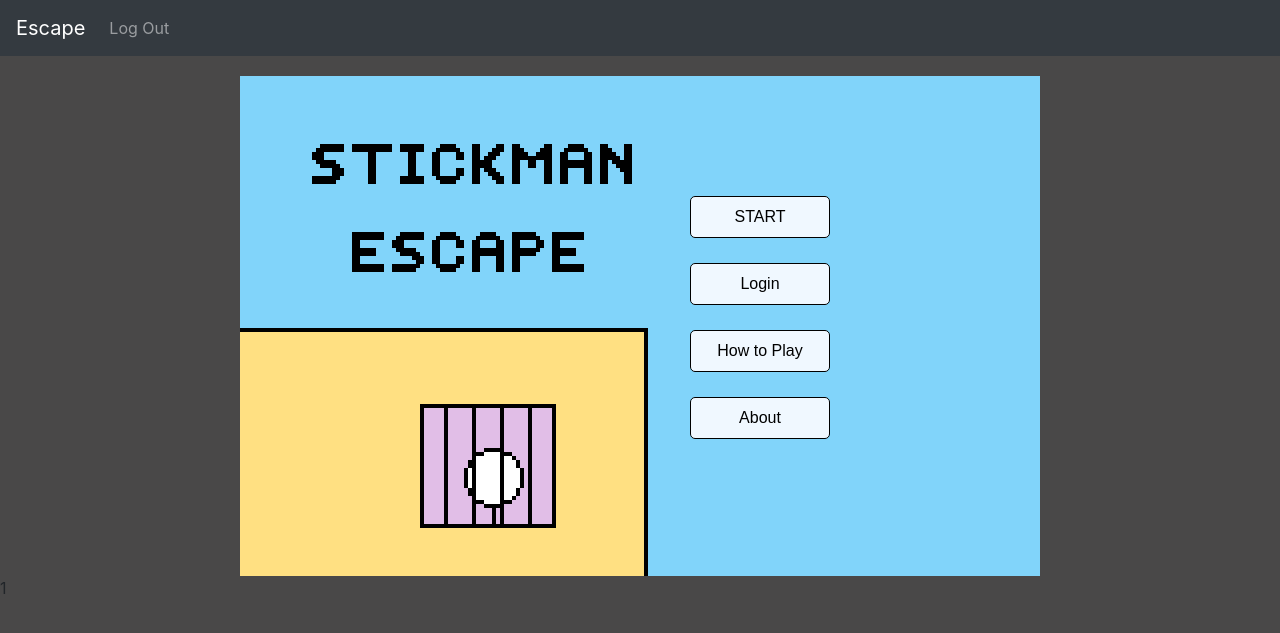
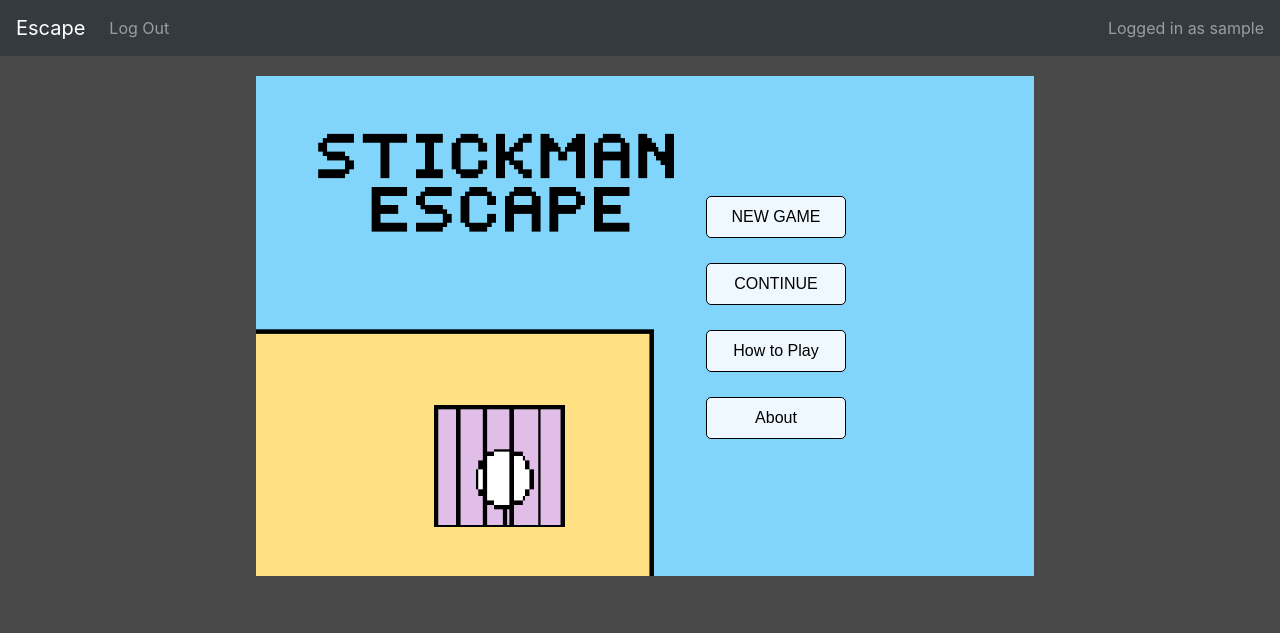
Before and after one commit to Tarctic/escape, a Django app: template escape/templates/escape/index.html in a window 1280 px wide. Shown: the top 633 px of the page. Run offline with Django 4.2, Linux system fonts and the light colour scheme; a user stored in the database is signed in; data comes from the database, SQL or seed files in the repository; both versions use the stored data as it was after the commit; tables that the repository leaves empty hold one stand-in row (values such as "Sample post"); the template is opened without the code that fills it: most values are stand-ins (such as "Sample title", 1, 10 or a date in 2020); some libraries are stand-ins or nearby versions; some web fonts are replaced.

Commit message:
Continue and Save Game

```diff
--- a/escape/static/escape/game5.js
+++ b/escape/static/escape/game5.js
@@ -1,34 +1,47 @@
 const { useState, useEffect } = React;
 
-const Start = ({setStart}) => {
+const Start = ({id, Game, save }) => {
+
+    if (id>0) {
+        var cont = true
+        if (save==0) {
+            var cont = false
+        }
+        var login = false;
+    }
+    else {
+        var cont = false;
+        var login = true;
+    }
 
     return(
         <div className="center d-flex flex-column">
-            <button className="bt p-2" onClick={() =>{setStart(false)}}>START</button>
-            <button className="bt p-2" onClick={() =>  window.location.href='/escape/login'}>Login</button>
+            <button className="bt p-2" onClick={() =>{Game(0)}}>NEW GAME</button>
+            {cont && <button className="bt p-2" onClick={() =>{Game(1)}}>CONTINUE</button>}
+            {login && <button className="bt p-2" onClick={() =>  window.location.href='/login'}>Login</button>}
             <button className="bt p-2">How to Play</button>
             <button className="bt p-2">About</button>
         </div>
     )
 }
 
-const Main = ({ bgProp, save, setSave }) => {
+const Main = ({ save, saveGame }) => {
 
-
-    const [obj, setObj] = useState(['inv',0,'door1','door2','clock','db','mc1','start'])
+    const [bg, setBg] = useState('bg1')
+    const [obj, setObj] = useState(['bg1','inv',0,'door1','door2','clock','db','mc1','text1'])
     const [items, setItem] = useState(['','','','','','','','','',])
     const [text, setText] = useState()
     const [speaking, setSpeaking] = useState(false)
-
     const [box,setBox] = useState({
         keyinv: false,
         paperinv: false
     })
 
     const openSave = () => {
-
+        console.log("save: " + save)
         if (save==1) {
-            setObj(['inv', 0, 'door1', 'door2', 'clock', 'db', 'mc1', 'dbclick'])
+        setBg('bg1')
+        setObj(['inv', 0, 'door1', 'door2', 'clock', 'db', 'mc1', 'dbclick'])
             setItem(['keyinv','','','','','','','','',])
         }
         else if (save==2) {
@@ -55,7 +68,6 @@ const Main = ({ bgProp, save, setSave }) => {
         if (a!=0) {
             newObj.push(a)
         }
-        console.log(newObj)
         setObj(newObj)
     }
 
@@ -69,10 +81,8 @@ const Main = ({ bgProp, save, setSave }) => {
                 break
             }
         }
-        console.log(n)
         newItem[n] = item
-        console.log(newItem)
-        setItem(items => newItem)
+        setItem(newItem)
     }
 
     const delFromInv = (item) => {
@@ -87,35 +97,32 @@ const Main = ({ bgProp, save, setSave }) => {
                 finalItem.push('')
             }
         }
-        console.log(finalItem)
-        setItem(items => finalItem)
+        setItem(finalItem)
     }
 
     const panel2 = () => {
-        bgProp('bg2')
+        setBg('bg2')
         const newObj = ['inv','left1','mc2','paint',0]
-        setObj(obj => newObj)
+        setObj(newObj)
     }
 
     const panel3 = () => {
-        bgProp('bg3')
+        setBg('bg3')
         const newObj = ['inv','left2','right','mc3','nerd','text4']
-        setObj(obj => newObj)
+        setObj(newObj)
     }
 
     const panel4 = () => {
-        setSave(5)
-        bgProp('bg4')
-        const newObj = ['end']
-        setObj(obj => newObj)
+        saveGame(5)
+        setBg('end')
+        setObj([])
         setTimeout(() => {
-            const finalObj = ['endcard']
-            setObj(obj => finalObj)
+            setBg('endcard')
+            setObj(['goback'])
         }, 10000);
     }
 
     const func = (item) => {
-        console.log(box[item])
         var namelist = ['keyinv','paperinv']
         var funclist = [key,paper]
         for (var i=0;i<namelist.length;i++) {
@@ -162,11 +169,19 @@ const Main = ({ bgProp, save, setSave }) => {
         setText(thing)
         delAddObj(0,'text')
         setSpeaking(true)
-        console.log(thing)
+    }
+
+    const [open, setOpen] = useState(1)
+    if (open>0){
+        openSave()
+        setOpen(open-1)
     }
 
     return (
-        <div class="main">
+        <div className="main">
+
+            <div className={`bg ${bg}`}></div>
+
             {obj.includes('inv') &&
             <div className="inv d-flex flex-row">
             {items.map((item) => (
@@ -177,24 +192,21 @@ const Main = ({ bgProp, save, setSave }) => {
             </div>
             }
 
-            {/*Objects added will affect the position of all objects below them*/}
-
             {obj.includes('door1') && <div className="door1" onClick={() => {if (!speaking) {say("It won't budge")}}}></div>}
-            {obj.includes('door2') && <div className="door2" onClick={() => {if (obj.includes('key')) {panel2();delFromInv('keyinv');setSave(2)} else {if (!speaking) {say("It's locked... Who would've guessed?")}}}}></div>}
+            {obj.includes('door2') && <div className="door2" onClick={() => {if (obj.includes('key')) {panel2();delFromInv('keyinv');saveGame(2)} else {if (!speaking) {say("It's locked... Who would've guessed?")}}}}></div>}
             {obj.includes('clock') && <div className="clock" onClick={() => {if (!speaking) {say("The only thing faster than my math teacher...")}}}></div>}
-            {obj.includes('db') && <div className="dustbin" onClick={() => {if (obj.includes('dbclick')) {addToInv('keyinv');delAddObj('dbclick',0);setSave(1); if (!speaking) {say("Huh? What's a key doing here?")}}}}></div>}
+            {obj.includes('db') && <div className="dustbin" onClick={() => {if (obj.includes('dbclick')) {addToInv('keyinv');delAddObj('dbclick',0);saveGame(1); if (!speaking) {say("Huh? What's a key doing here?")}}}}></div>}
             {obj.includes('mc1') && <div className="mc mc1"></div>}
-            {obj.includes('start') && <button className="start" onClick={() => {setSpeaking(true);delAddObj('start','text1');openSave()}} >Start</button>}
             {obj.includes('text1') && <div className="text text1" onClick={() => {delAddObj('text1','text2')}}>I've been trapped here for hours</div>}
             {obj.includes('text2') && <div className="text text1" onClick={() => {delAddObj('text2','text3')}}>Who thought detention would be this bad</div>}
             {obj.includes('text3') && <div className="text text1" onClick={() => {setSpeaking(false),delAddObj('text3','dbclick')}}>I need to find a way out . . .</div>}
             {obj.includes('text') && <div className="text text1" onClick={() => {setSpeaking(false),delAddObj('text',0)}}>{text}</div>}
 
             {obj.includes('mc2') && <div className="mc mc2"></div>}
-            {obj.includes('left1') && <div className="left left1" onClick={() => {panel3();setSave(4)}}></div>}
+            {obj.includes('left1') && <div className="left left1" onClick={() => {if (obj.includes('bigpaper')) {addToInv('paperinv'); saveGame(4)}; panel3(); if (items.includes('paperinv')) {saveGame(4)};}}></div>}
             {obj.includes('paint') && <div className="paint" onClick={() => {if (!items.includes('paperinv')) {delAddObj('paint','behind')}}}></div>}
             {obj.includes('behind') && <div className="behind"></div>}
-            {obj.includes('behind') && <div className="paper" onClick={() => {delAddObj('behind','paint');addToInv('paperinv');setSave(3);}}></div>}
+            {obj.includes('behind') && <div className="paper" onClick={() => {delAddObj('behind','paint');addToInv('paperinv');saveGame(3);}}></div>}
             {obj.includes('bigpaper') && <div className="bigpaper" onClick={() => {delAddObj('bigpaper',0),addToInv('paperinv')}}></div>}
 
             {obj.includes('left2') && <div className="left left2" onClick={() => {if (obj.includes('goleft')) {panel4()}}}></div>}
@@ -203,43 +215,30 @@ const Main = ({ bgProp, save, setSave }) => {
             {obj.includes('nerd') && <div className="nerd"></div>}
             {obj.includes('text4') && <div className="text text4" onClick={() => delAddObj('text4','text5')}>You shall not pass!</div>}
             {obj.includes('text5') && <div className="text text4" onClick={() => delAddObj('text5','input')}>*whispers* Unless you know the secret code...</div>}
-            {obj.includes('input') &&
-                <form className="form" onSubmit={onSubmit}>
-                    <input type="text" value={code} onChange={(e) => setCode(e.target.value)}/>
-                    <input type="submit" />
-                </form>
-            }
+            {obj.includes('input') && <form className="form" onSubmit={onSubmit}>
+                <input type="text" value={code} onChange={(e) => setCode(e.target.value)}/>
+                <input type="submit" />
+            </form>}
             {obj.includes('goleft') && <div className="text text4" onClick={() => panel4()}>hehe go right ahead...</div>}
-            {obj.includes('text6') && <div className="text text4" onClick={() => {panel2()}}>WRONG CODE! GO BACK!</div>}
-            {obj.includes('end') && <div className="end"></div>}
-            {obj.includes('endcard') && <div className="endcard"></div>}
-
+            {obj.includes('text6') && <div className="text text4" onClick={() => panel2()}>WRONG CODE! GO BACK!</div>}
+            {obj.includes('goback') && <div className="goback" onClick={() => window.location.reload()}> Main Menu</div>}
         </div>
     )
 }
 
 function App() {
 
-    const [start,setStart] = useState(true)
-    const [bg, setBg] = useState('bg1')
-
     const [save, setSave] = useState(0)
+    const [main, setMain] = useState(false)
+    const [start, setStart] = useState(false)
 
     const id = document.querySelector('#id').innerHTML
 
-    if (id>0) {
-        fetch(`http://127.0.0.1:8000/escape/save/${id}`)
-       .then(response => response.json())
-       .then(res => {
-           setSave(res.savenum)
-       })
-    }
-
     const saveGame = (num) => {
 
-        console.log(num)
+        console.log("saving save no."+num)
         if (id>0) {
-            fetch(`http://127.0.0.1:8000/escape/save/${id}`, {
+            fetch(`http://127.0.0.1:8000/save/${id}`, {
                 headers: {
                     'X-CSRFToken': csrf_token
                 },
@@ -251,28 +250,55 @@ function App() {
         }
     }
 
+    const Game = (num) => {
+        if (num!=0 && id>0) {
+            console.log('fetching save')
+            fetch(`http://127.0.0.1:8000/save/${id}`)
+           .then(response => response.json())
+           .then(res => {
+               num = res.savenum
+               console.log('fetched save no.'+num)
+               setSave(num)
+               setMain(true)
+           })
+        } else {
+            saveGame(0)
+            setSave(0)
+            setMain(true)
+        }
+    }
+
+    const START = () => {
+        if (id>0) {
+        fetch(`http://127.0.0.1:8000/save/${id}`)
+        .then(response => response.json())
+        .then(res => {
+            var save = res.savenum
+            setSave(save)
+            console.log('fetched save no.'+save)
+            setStart(true)
+        })}
+        else {setStart(true)}
+    }
+
+    const [once, setOnce] = useState(true)
+    if (once) {
+        setOnce(false)
+        START()
+    }
+
     return (
         <div>
-            <div className="startbg" style={{display: start ? 'block':'none'}}>
-                <Start setStart={setStart} />
+            <div className="main">
+                {!main && start && <div className="startbg">
+                    <Start id={id} Game={Game} START={START} save={save} />
+                </div>}
             </div>
-            <div className={bg} style={{display: start ? 'none':'block'}}>
-                <Main bgProp={setBg} save={save} setSave={saveGame}/>
-            </div>
+            {main && <div>
+                <Main save={save} saveGame={saveGame} />
+            </div>}
         </div>
     );
 }
 
 ReactDOM.render(<App />, document.querySelector("#app"));
-
-// save progress by saving stuff to login
-// stuff = getting the key, panel2, getting the paper, panel 3, end
-// to do this, some variable or number will be stored in a model that tracks user progress
-// once a stuff is clicked, post request will be sent to views.py and then saved to models.py
-// when user comes back, continue from where they left by using a get request that gives tells us the progress
-// then each progress var/num should trigger a function that sets the appropriate state
-// state = panel, inventory, objects
-
-// less imp:
-// + if user is logged in, show log out
-// + if it's a new user show NEW GAME, otherwise show CONTINUE
--- a/escape/static/escape/styles5.css
+++ b/escape/static/escape/styles5.css
@@ -1,19 +1,24 @@
 body {
     max-width: 100%;
     background-color: rgb(73, 72, 72);
-    /* overflow-y: hidden;
-    overflow-x: hidden; */
+    overflow-x: hidden;
 }
 
 /*start*/
+
+.bg{
+    position: absolute;
+    height: 500px;
+    width: 800px;
+    margin: 0 auto;
+}
+
 .startbg{
     background: url('images/start.png');
     background-size: contain;
     background-repeat: no-repeat;
     height: 500px;
     width: 800px;
-    margin: 0 auto;
-    margin-top: 20px;
 }
 
 .center{
@@ -37,40 +42,28 @@ body {
     background: url('images/p1.png');
     background-size: contain;
     background-repeat: no-repeat;
-    height:500px;
-    width: 800px;
-    margin: 0 auto;
-    margin-top: 20px;
 }
 
 /* divs */
 
 .main{
-    width: 100%;
-    height: 100%;
     position: relative;
+    width: 60%;
+    margin: 0 auto;
+    margin-top: 20px;
 }
 
-/* buttons */
-
-.start{
-    border-radius: 1px;
-    position: absolute;
-    height: 40px;
-    width: 80px;
-    top: 250px;
-    left: 350px;
-    border: 1px grey solid;
-    background-color: white;
-}
 
 /* text boxes */
 
 .text{
     border: black solid 1px;
+    border-radius: 5px;
     width: 150px;
     position: absolute;
+    background-color:white;
     padding-left: 5px;
+    user-select: none;
 }
 
 .text1{
--- a/escape/templates/escape/index.html
+++ b/escape/templates/escape/index.html
@@ -6,6 +6,6 @@
 
 {% block body %}
 <div id="app"></div>
-<label type="hidden" id="id">{{id}}</label>
+<label style="display: none;" id="id">{{id}}</label>
 <script type="text/babel" src="{% static 'escape/game5.js' %}"></script>
 {% endblock %}
--- a/escape/templates/escape/layout.html
+++ b/escape/templates/escape/layout.html
@@ -30,7 +30,10 @@
                 <a class="nav-item nav-link" href="{% url 'register' %}">Register</a>
                 {% endif %}
               </div>
-            </div>
+              {% if user.is_authenticated %}
+              <span class="navbar-text ml-auto">Logged in as {{username}}</span>
+              {% endif %}
+              </div>
         </nav>
 
         {% block body %}
--- a/escape/views.py
+++ b/escape/views.py
@@ -17,12 +17,15 @@ def index(request):
     if request.user.is_authenticated:
         profile = Profile.objects.get(gamer = request.user)
         id = profile.id
+        username = profile.gamer
     else:
         id = -1
+        username = ''
 
 
     return render(request, 'escape/index.html', {
-        'id': id
+        'id': id,
+        'username': username
     })
 
 
--- a/minigame/urls.py
+++ b/minigame/urls.py
@@ -18,5 +18,5 @@ from django.urls import path, include
 
 urlpatterns = [
     path('admin/', admin.site.urls),
-    path('escape/', include('escape.urls')),
+    path('', include('escape.urls')),
 ]
```
Also changed, not shown: other parts of escape/static/escape/styles5.css (+16 -43 lines), db.sqlite3, escape/static/escape/images/start.png.
